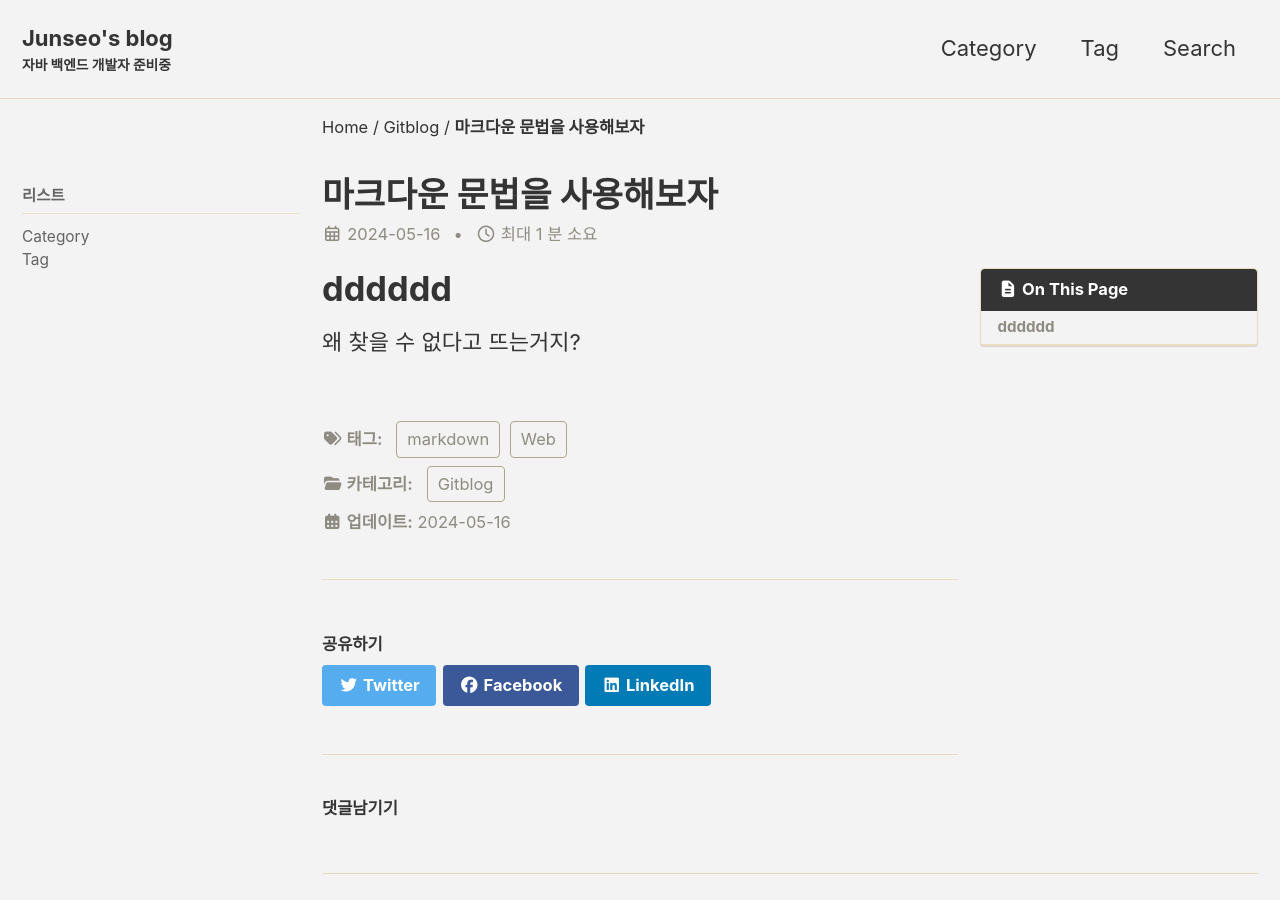
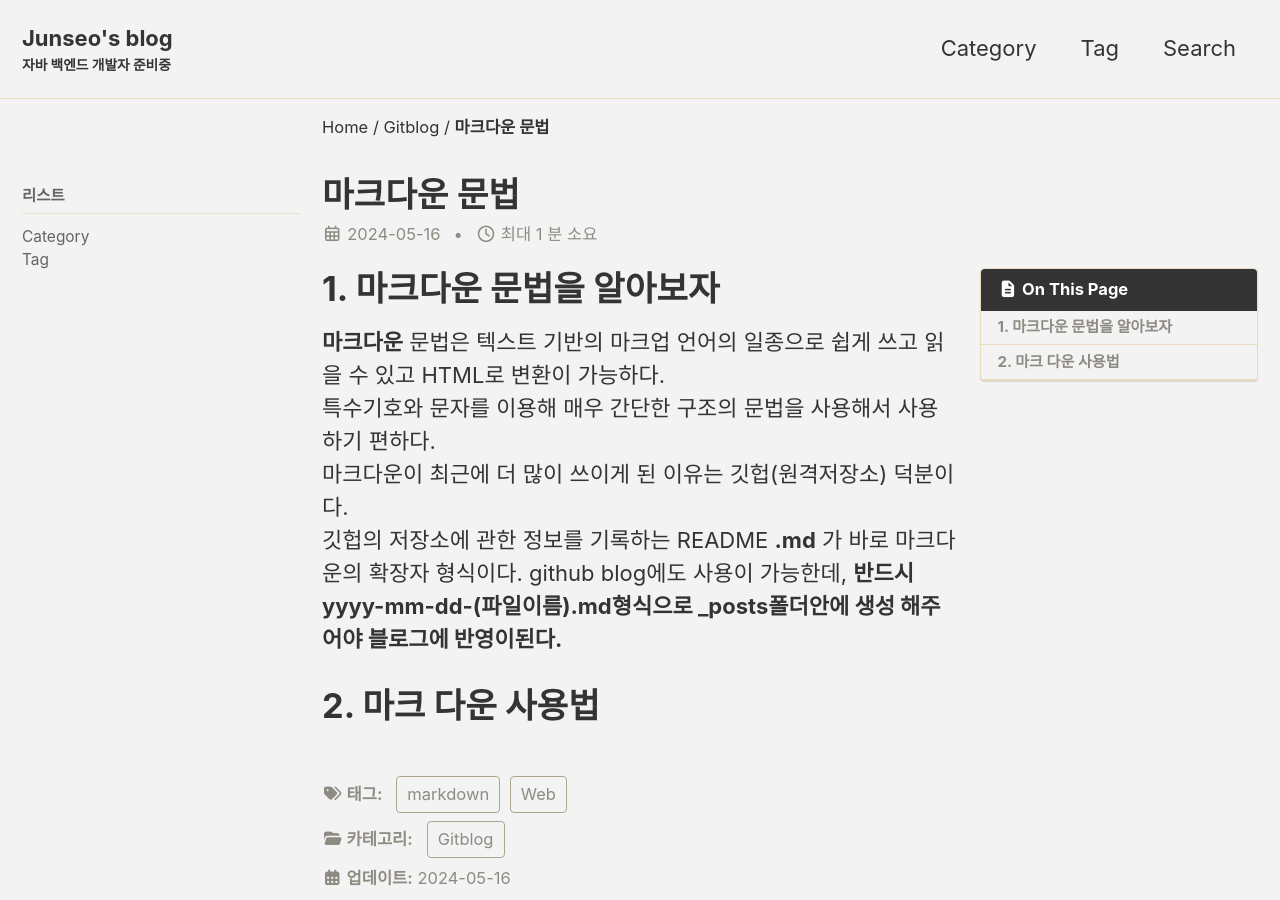
Before and after one commit to duwnstj/duwnstj.github.io, a Jekyll site: the page built from _posts/2024-05-16-markdown.md, in a window 1280 px wide and 900 px high. Built offline with Jekyll 4.4.1, drawn with Linux system fonts in a browser that asks for light colours; cached includes are drawn as plain includes; comment, search, counter and statistics services are not loaded.

Commit message:
마크다운 문법 1

```diff
--- a/_config.yml
+++ b/_config.yml
@@ -118,9 +118,6 @@ author:
   location         : "South-Korea"
   email            : "duwnstj12@naver.com"
   links:
-    - label: "Email"
-      icon: "fas fa-fw fa-envelope-square"
-      url: "mailto: duwnstj12@naver.com"
     - label: "Website"
       icon: "fas fa-fw fa-link"
       url: "https://velog.io/@duwnstj12"
--- a/_posts/2024-05-16-markdown.md
+++ b/_posts/2024-05-16-markdown.md
@@ -9,5 +9,8 @@ sidebar:
     nav: "docs"
 ---
 
-# dddddd
-왜 찾을 수 없다고 뜨는거지?
+# 1. 마크다운 문법을 알아보자
+**마크다운** 문법은 텍스트 기반의 마크업 언어의 일종으로 쉽게 쓰고 읽을 수 있고 HTML로 변환이 가능하다.<br>특수기호와 문자를 이용해 매우 간단한 구조의 문법을 사용해서 사용하기 편하다.<br>마크다운이 최근에 더 많이 쓰이게 된 이유는 깃헙(원격저장소) 덕분이다.<br>깃헙의 저장소에 관한 정보를 기록하는 README **.md** 가 바로 마크다운의 확장자 형식이다.
+github blog에도 사용이 가능한데, **반드시 yyyy-mm-dd-(파일이름).md형식으로 _posts폴더안에 생성 해주어야 블로그에 반영이된다.**
+
+# 2. 마크 다운 사용법
```
Also changed, not shown: other parts of _posts/2024-05-16-markdown.md (+1 -1 lines).
